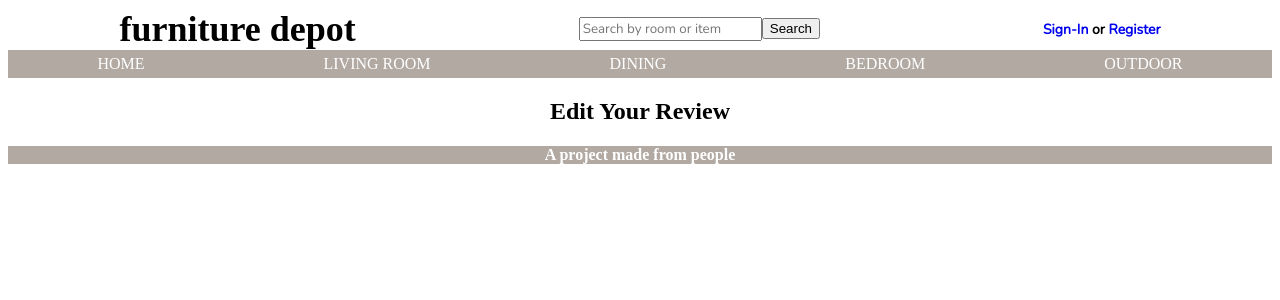
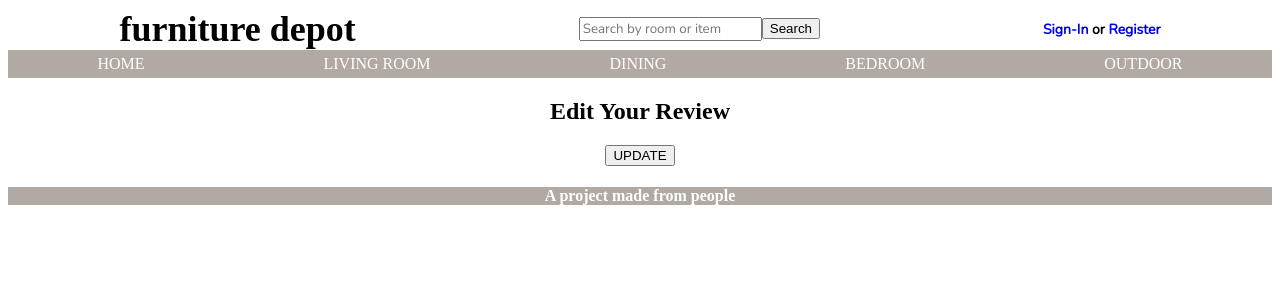
Before and after one commit to FurnitureDepot-P3/Furniture-Depot-Front-End, a React (Create React App) app in the folder furniture-depot/: page /UpdateForm in a window 1280 px wide. Shown: the top 300 px of the page. Built offline with nearby package versions, Linux system fonts and the light colour scheme; a web font is replaced by a local one.

Commit message:
UpdateReview component nested in UpdateForm

```diff
--- a/furniture-depot/src/components/UpdateForm.jsx
+++ b/furniture-depot/src/components/UpdateForm.jsx
@@ -1,6 +1,11 @@
+import UpdateReview from "./UpdateReview"
+
 export default function UpdateForm() {
 
     return (
+        <div className="update-container">
         <h2>Edit Your Review</h2>
+        <UpdateReview />
+        </div>
     )
 }
--- a/furniture-depot/src/components/UpdateReview.jsx
+++ b/furniture-depot/src/components/UpdateReview.jsx
@@ -16,7 +16,7 @@ const UpdateReview = ({myReviews}) => {
     return (
         <div className="edit-button">
             <button onClick={updateReview}>
-                EDIT
+                UPDATE
             </button>
         </div>
     )
```
